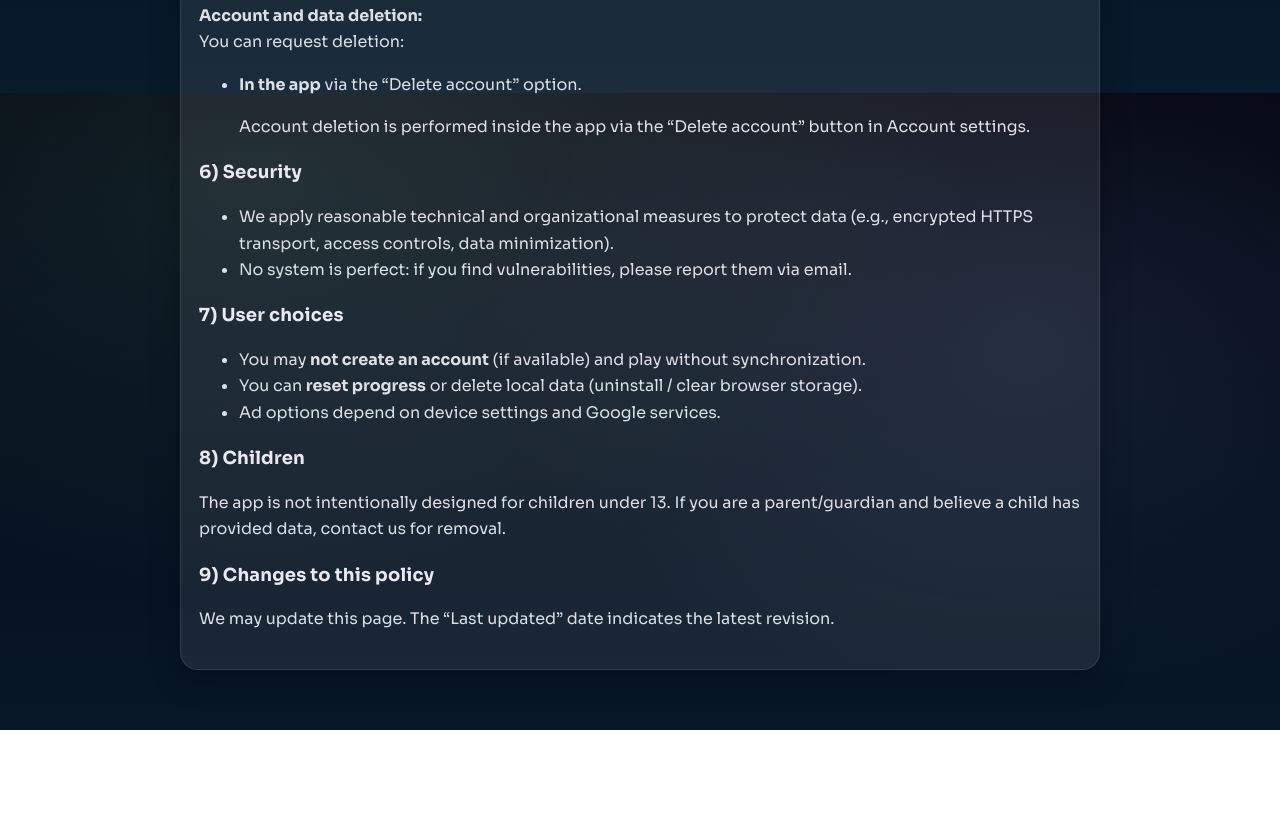
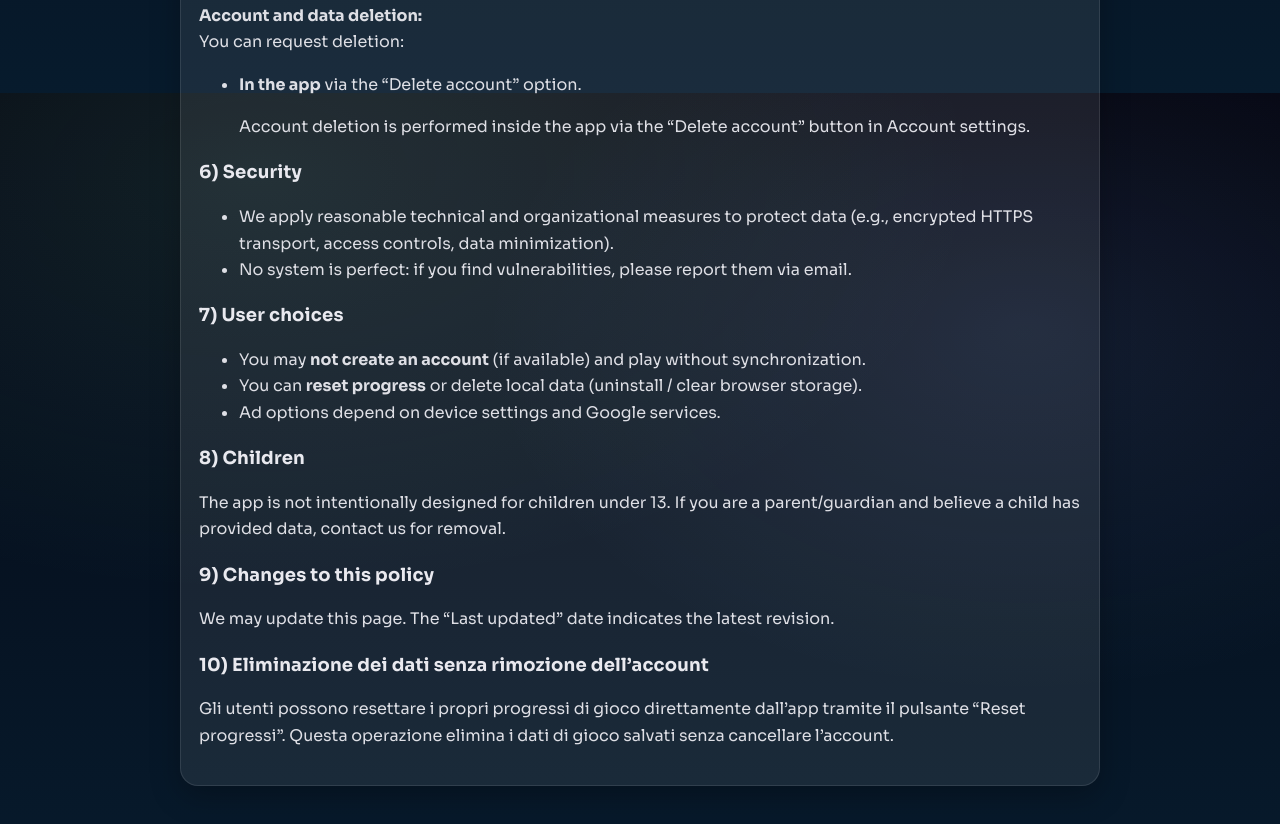
Before and after one commit to mehdibenkaouz/Converge, a website: page privacy.html in a window 1280 px wide. Shown: the part 1507-2331 px from the top of the page. Before the commit the page ends 2237 px from the top, so only its background shows below. Drawn offline with Linux system fonts and the light colour scheme.

Commit message:
privacy 2.0

```diff
--- a/privacy.html
+++ b/privacy.html
@@ -257,6 +257,11 @@
         We may update this page. The “Last updated” date indicates the latest revision.
       </p>
 
+      <h2 id="t_h2_10">10) Data deletion without account removal</h2>
+      <p id="t_remove_acc">
+        Users can reset their game progress inside the app via the “Reset progress” button.
+        This removes saved progress data without deleting the account.      </p>
+
     </div>
   </div>
 
@@ -313,6 +318,8 @@
       h29: "9) Changes to this policy",
       changes: "We may update this page. The “Last updated” date indicates the latest revision.",
       delWeb: "Account deletion is performed inside the app via the “Delete account” button in Account settings.",
+      h210: "10) Eliminazione dei dati senza rimozione dell’account",
+      remover: "Gli utenti possono resettare i propri progressi di gioco direttamente dall’app tramite il pulsante “Reset progressi”. Questa operazione elimina i dati di gioco salvati senza cancellare l’account."
 
     },
     it: {
@@ -365,7 +372,8 @@
       h29: "9) Modifiche a questa policy",
       changes: "Potremmo aggiornare questa pagina. La data di “Ultimo aggiornamento” indica l’ultima revisione.",
       delWeb: "Account deletion is performed inside the app via the “Delete account” button in Account settings.",
-
+      h210: "10) Data deletion without account removal",
+      remover: "Users can reset their game progress inside the app via the “Reset progress” button. This removes saved gameplay data without deleting the account.",
     }
   };
 
@@ -417,8 +425,10 @@
     t_h2_8: "h28",
     t_child: "child",
     t_h2_9: "h29",
+    t_h2_10: "h210",
     t_changes: "changes",
-    t_del_web: "delWeb"
+    t_remove_acc: "remover",
+    t_del_web: "delWeb",
 
   };
 
```
